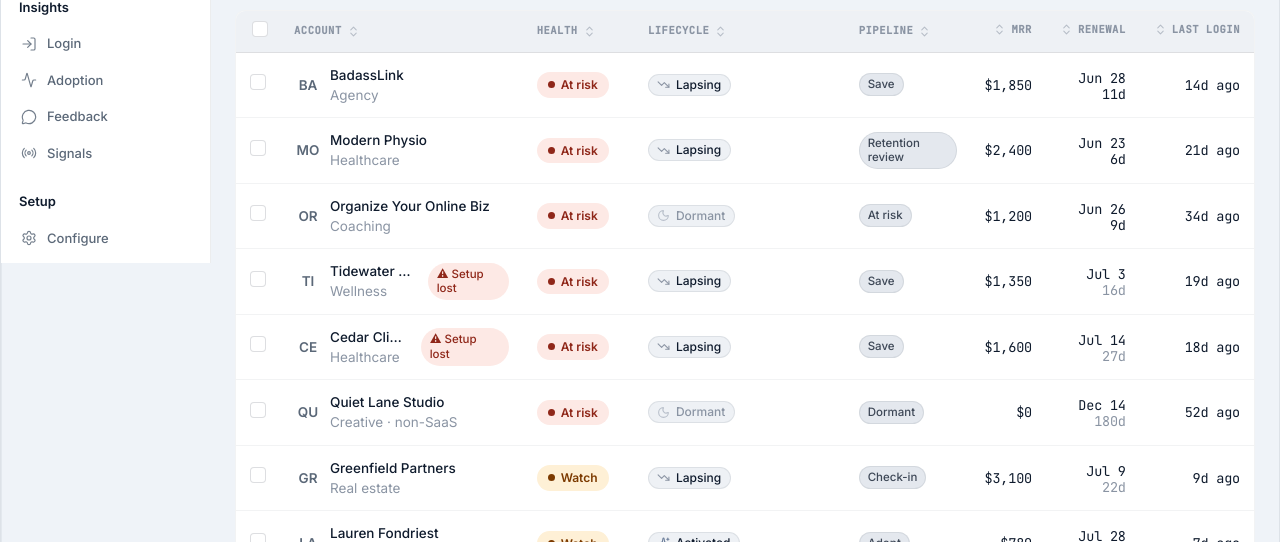
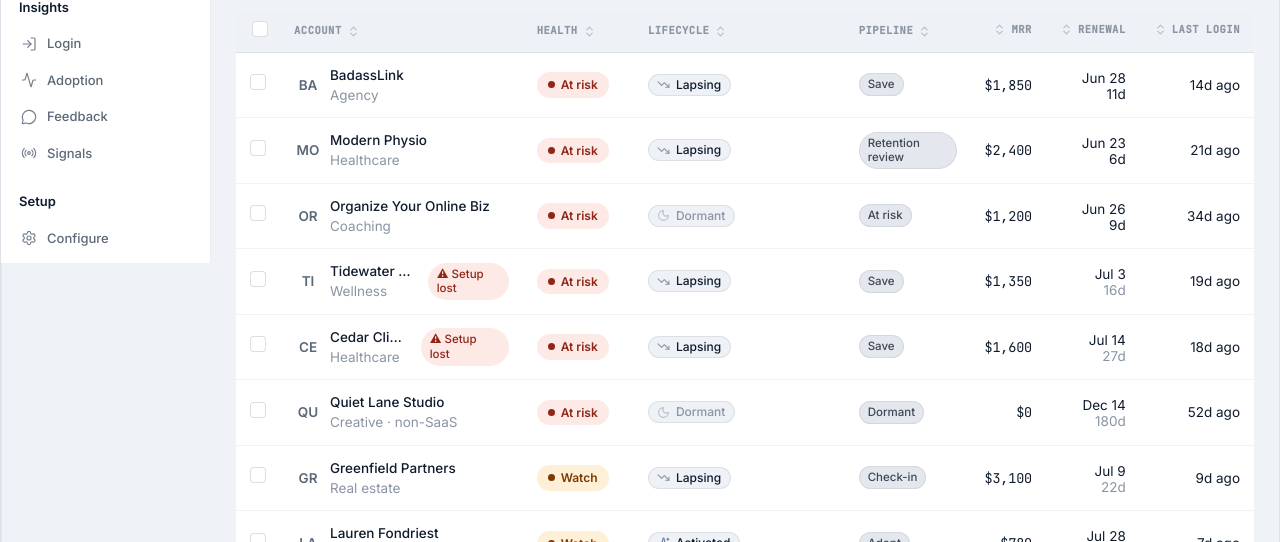
Before and after one commit to sunny-gocsm/sunny-gocsm.github.io, a React (Vite) app: page /accounts in a window 1280 px wide. Shown: the part 258-800 px from the top of the page. Built offline with nearby package versions, Linux system fonts and the light colour scheme.

Commit message:
Changes
Co-authored-by: sunny-gocsm <239086817+sunny-gocsm@users.noreply.github.com>

```diff
--- a/src/pages/AccountsPage.tsx
+++ b/src/pages/AccountsPage.tsx
@@ -370,16 +370,15 @@ export default function AccountsPage() {
       key: "renewal",
       header: "Renewal",
       align: "right" as const,
-      mono: true,
       sortable: true,
       sortAccessor: (a: Account) => daysUntil(a.revenue.renewalDate),
       render: (a: Account) => {
         const d = daysUntil(a.revenue.renewalDate);
         return (
           <span style={{ display: "inline-flex", flexDirection: "column", alignItems: "flex-end", lineHeight: 1.2 }}>
-            <Mono>{fmtDate(a.revenue.renewalDate)}</Mono>
+            <span>{fmtDate(a.revenue.renewalDate)}</span>
             <span style={{ font: "var(--t-meta)", color: d >= 0 && d <= 14 ? "var(--red-7, var(--text))" : "var(--text-3, var(--text))" }}>
-              <Mono>{d >= 0 ? `${d}d` : `${d}d`}</Mono>
+              {d >= 0 ? `${d}d` : `${d}d`}
             </span>
           </span>
         );
@@ -389,7 +388,6 @@ export default function AccountsPage() {
       key: "lastLogin",
       header: "Last login",
       align: "right" as const,
-      mono: true,
       sortable: true,
       sortAccessor: (a: Account) => a.login.lastLoginDaysAgo,
       render: (a: Account) => a.login.lastLoginDaysAgo + "d ago",
```
